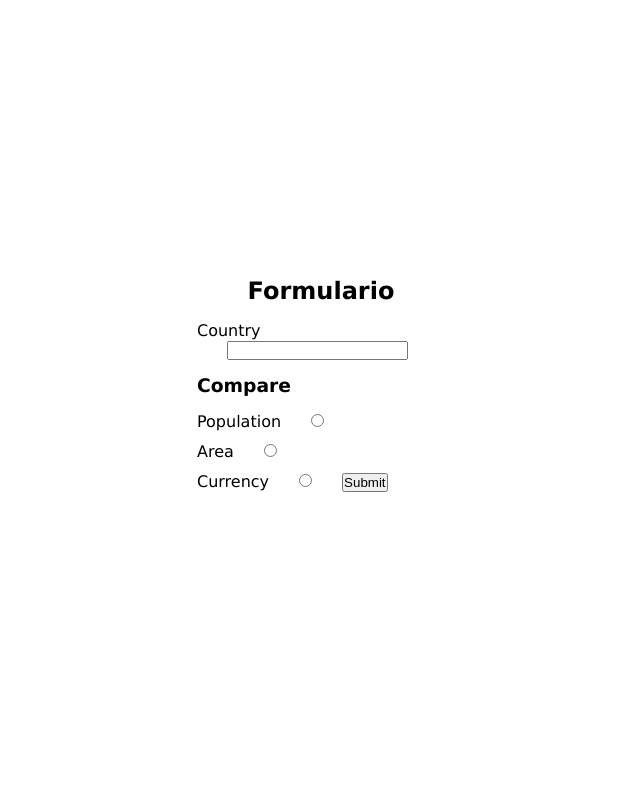
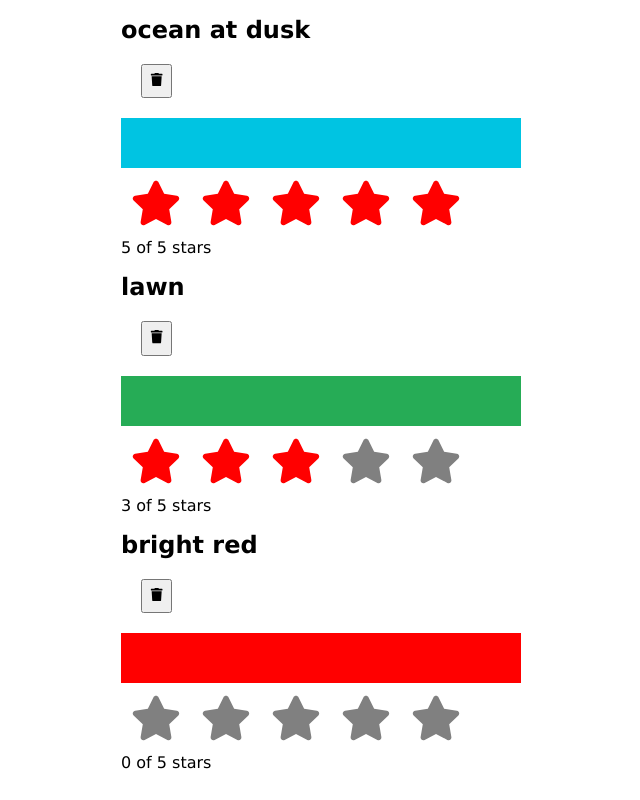
Before and after one commit to santiRamrez/react_components, a React (Create React App) app: page / in a window 1280 px wide. Shown: the whole page, without its empty margins (319-959 px from the left). Built offline with nearby package versions, Linux system fonts and the light colour scheme.

Commit message:
App color organizer sending data through parents and children back and forth

```diff
--- a/src/App.js
+++ b/src/App.js
@@ -1,4 +1,6 @@
-import React from "react";
+import React, { useState } from "react";
+import colorData from "./components/ColorOrganizer/color-data.json";
+import ColorList from "./components/ColorOrganizer/ColorList";
 import "./App.css";
 
 // import StarRating from "./components/StarRating/StarRating";
@@ -9,13 +11,34 @@
 // import RelojHooks from "./components/RelojHooks/RelojHooks";
 // import HooksApi from "./components/HooksApi/HooksApi";
 // import UsingCustomHook from "./components/UsingCustomHook/UsingCustomHook";
-import Form from "./components/Form/Form";
+// import Form from "./components/Form/Form";
 
+// function App() {
+//   return (
+//     <div className="container">
+//       <StarRating totalStars={5} />
+//     </div>
+//   );
+// }
+
+//Color Organizer
 function App() {
+  const [colors, setColors] = useState(colorData);
+
   return (
-    <div className="container">
-      <Form />
-    </div>
+    <ColorList
+      colors={colors}
+      onRemoveColor={(id) => {
+        const newColors = colors.filter((color) => color.id !== id);
+        setColors(newColors);
+      }}
+      onRateColor={(id, rating) => {
+        const newColors = colors.map((color) =>
+          color.id === id ? { ...color, rating } : color
+        );
+        setColors(newColors);
+      }}
+    />
   );
 }
 
--- /dev/null
+++ b/src/components/ColorOrganizer/Color.css
@@ -0,0 +1,4 @@
+section {
+  width: 400px;
+  margin: 16px auto;
+}
--- /dev/null
+++ b/src/components/ColorOrganizer/Color.js
@@ -0,0 +1,30 @@
+import React from "react";
+import { FaTrash } from "react-icons/fa";
+import StarRating from "../StarRating/StarRating";
+
+import "./Color.css";
+
+function Color({
+  id,
+  title,
+  color,
+  rating,
+  onRemove = (f) => f,
+  onRate = (f) => f,
+}) {
+  return (
+    <section>
+      <h1>{title}</h1>
+      <button onClick={() => onRemove(id)}>
+        <FaTrash />
+      </button>
+      <div style={{ height: 50, backgroundColor: color }} />
+      <StarRating
+        selectedStars={rating}
+        onRate={(rating) => onRate(id, rating)}
+      />
+    </section>
+  );
+}
+
+export default Color;
--- /dev/null
+++ b/src/components/ColorOrganizer/ColorList.js
@@ -0,0 +1,24 @@
+import React from "react";
+import Color from "./Color";
+
+function ColorList({
+  colors = [],
+  onRemoveColor = (f) => f,
+  onRateColor = (f) => f,
+}) {
+  if (!colors.length) return <div>No Colors Listed 😕</div>;
+  return (
+    <div>
+      {colors.map((color) => (
+        <Color
+          key={color.id}
+          {...color}
+          onRemove={onRemoveColor}
+          onRate={onRateColor}
+        />
+      ))}
+    </div>
+  );
+}
+
+export default ColorList;
--- /dev/null
+++ b/src/components/ColorOrganizer/color-data.json
@@ -0,0 +1,20 @@
+[
+  {
+    "id": "0175d1f0-a8c6-41bf-8d02-df5734d829a4",
+    "title": "ocean at dusk",
+    "color": "#00c4e2",
+    "rating": 5
+  },
+  {
+    "id": "83c7ba2f-7392-4d7d-9e23-35adbe186046",
+    "title": "lawn",
+    "color": "#26ac56",
+    "rating": 3
+  },
+  {
+    "id": "a11e3995-b0bd-4d58-8c48-5e49ae7f7f23",
+    "title": "bright red",
+    "color": "#ff0000",
+    "rating": 0
+  }
+]
--- a/src/components/StarRating/StarRating.css
+++ b/src/components/StarRating/StarRating.css
@@ -1,6 +1,6 @@
 .starRating {
-  width: 400px;
-  height: 100px;
+  width: 350px;
+  height: 70px;
   display: flex;
   flex-direction: row;
   justify-content: center;
@@ -10,7 +10,7 @@
 .starSVG {
   margin: 10px;
   width: 50px;
-  height: 70px;
+  height: 50px;
 }
 
 .starRating p {
--- a/src/components/StarRating/StarRating.js
+++ b/src/components/StarRating/StarRating.js
@@ -1,4 +1,4 @@
-import React, { useState } from "react";
+import React from "react";
 
 //Icon
 import { FaStar } from "react-icons/fa";
@@ -7,21 +7,23 @@
 
 const createArray = (length) => [...Array(length)];
 
-function StarRating({ totalStars = 5 }) {
-  const [selectedStars, setSelectedStars] = useState(0);
+function StarRating({ totalStars = 5, selectedStars = 0, onRate = (f) => f }) {
+  // const [selectedStars, setSelectedStars] = useState(0);
   return (
+    <>
       <div className="starRating">
         {createArray(totalStars).map((n, i) => (
           <Star
             key={i}
             selected={selectedStars > i}
-          onSelect={() => setSelectedStars(i + 1)}
+            onSelect={() => onRate(i + 1)}
           />
         ))}
+      </div>
       <p>
         {selectedStars} of {totalStars} stars
       </p>
-    </div>
+    </>
   );
 }
 
```
Lines whose indentation alone changed are shown as unchanged.
